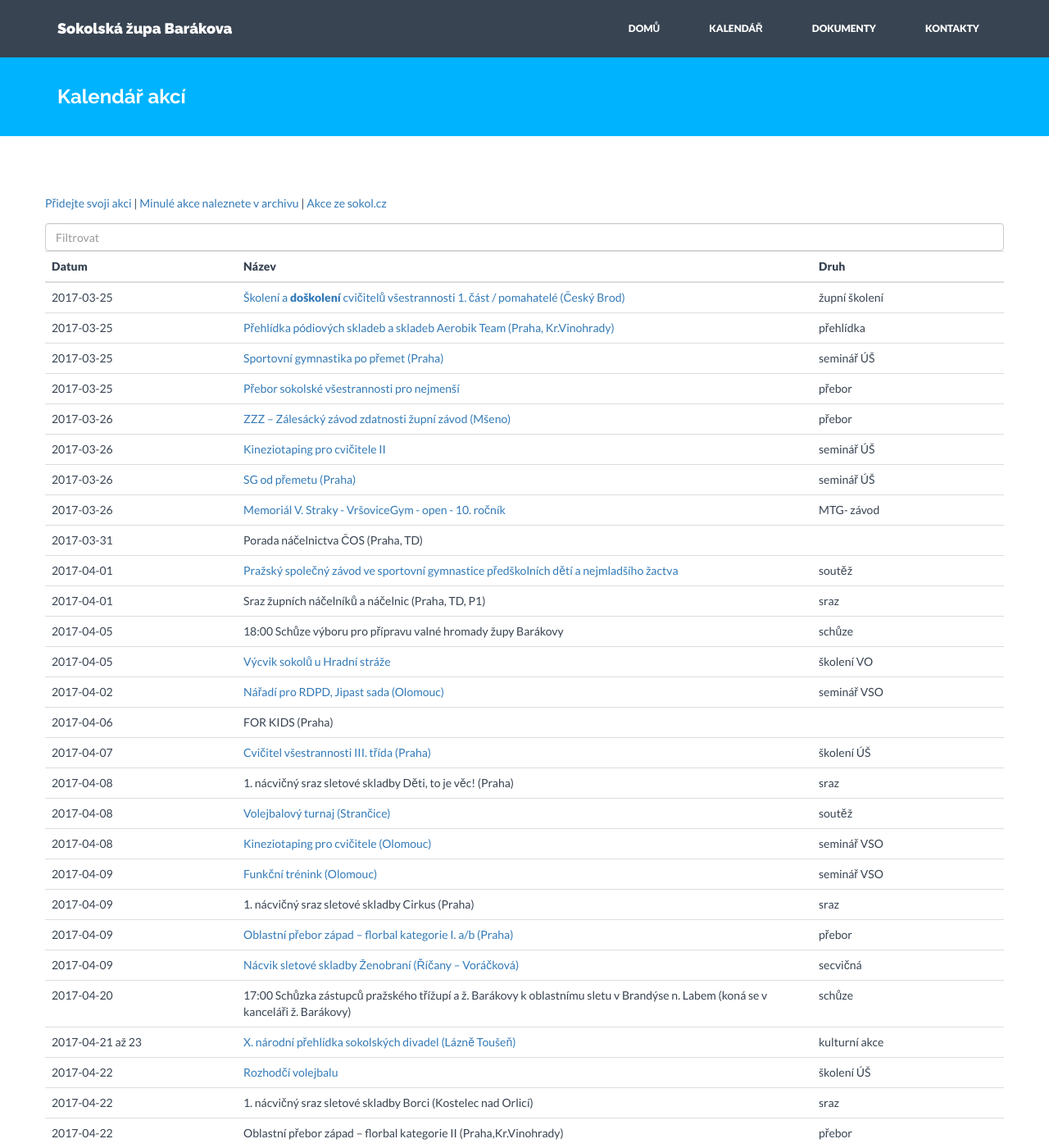
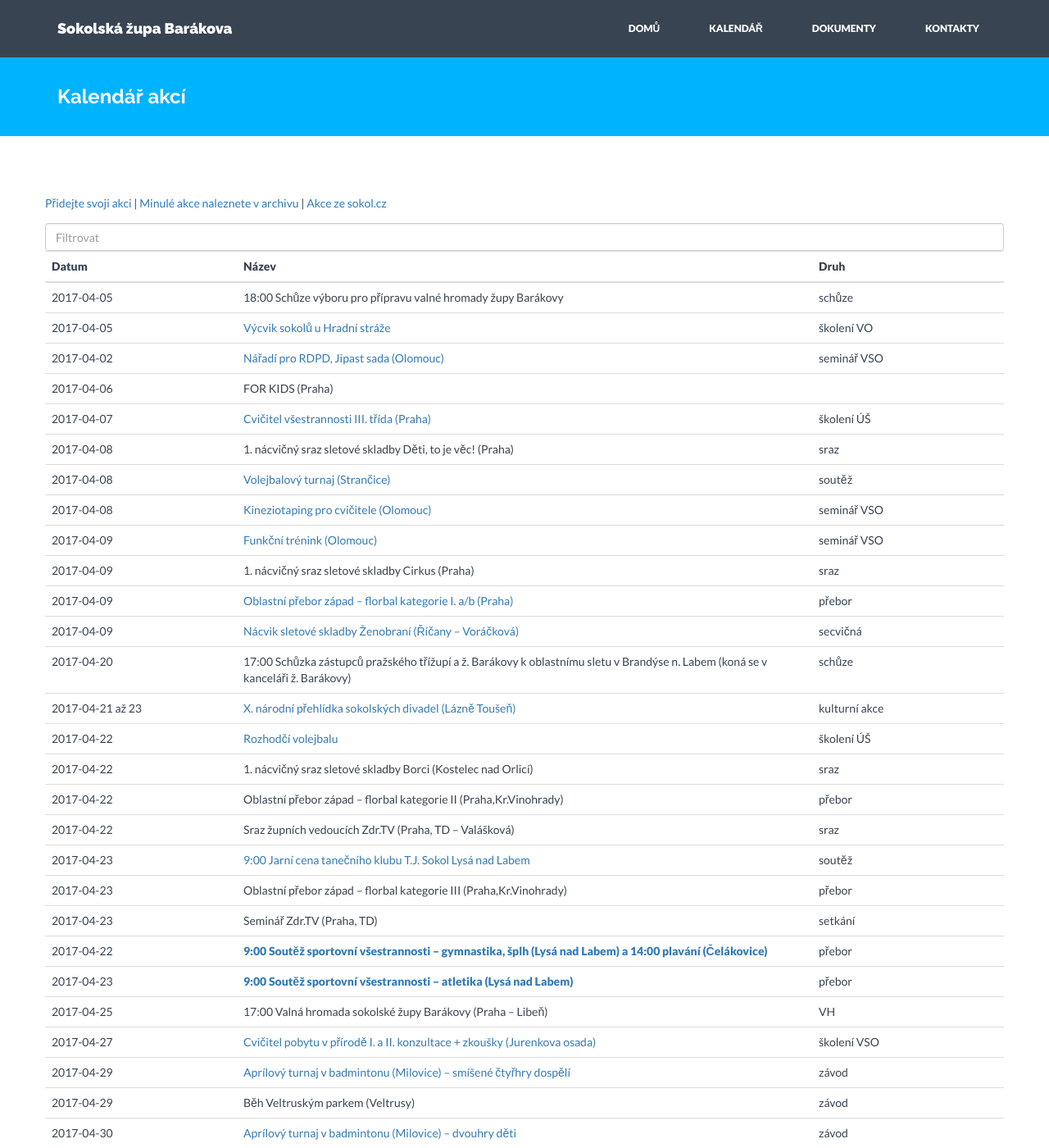
Before and after one commit to milanhybner/zbarakova.cz, a Jekyll site: the page built from akce.md, in a window 1280 px wide and 1400 px high. Shown: the whole window at 82% size. Built offline with Jekyll 4.4.1, drawn with Linux system fonts in a browser that asks for light colours; nearby versions of some CDN libraries; some of the changed text lies outside the part shown.

Commit message:
Aktualizovány odkazy na přihlášku a rozpis přeboru
Aktualizovány odkazy na přihlášku a rozpis přeboru ve sportovní všestrannosti ve dnech 22.-23. 4. 2017 (změnil se termín konání gymnastiky a plavání).

```diff
--- a/_data/akce-archiv.yaml
+++ b/_data/akce-archiv.yaml
@@ -679,3 +679,61 @@
   nazev: Seminář cestou zdraví (T.J. Sokol Kralupy nad Vltavou)
   url: https://drive.google.com/open?id=0B0w6gDorCVUkMFJybkdwUEo5Vl9JMTNQQVJFUF9RdGZ1ZWVr
   druh: seminář
+
+- datum: 2017-03-25
+  nazev: Školení a <b>doškolení</b> cvičitelů všestrannosti 1. část / pomahatelé (Český Brod)
+  url: http://www.zbarakova.cz/ov/vzdelavani.html
+  druh: župní školení
+
+- datum: 2017-03-25
+  nazev: Přehlídka pódiových skladeb a skladeb Aerobik Team (Praha, Kr.Vinohrady)
+  url: https://drive.google.com/open?id=0B0w6gDorCVUkeHRQZGsyLXpFYnFmT0hpXzhsenhMUUJFUWUw
+  druh: přehlídka
+
+- datum: 2017-03-25
+  nazev: Sportovní gymnastika po přemet (Praha)
+  url: http://www.sokol.eu/obsah/7160
+  druh: seminář ÚŠ
+
+- datum: 2017-03-25
+  nazev: Přebor sokolské všestrannosti pro nejmenší
+  url: https://drive.google.com/open?id=0B0w6gDorCVUkQWdxZWNtazQxMmFtcV9qRDlpNEM0Qy0yUVZN
+  druh: přebor
+
+- datum: 2017-03-26
+  nazev: ZZZ – Zálesácký závod zdatnosti župní závod (Mšeno)
+  url: https://www.sokol.cz/sokol/index.php?action=zobrazakci&id=1488058201
+  druh: přebor
+
+- datum: 2017-03-26
+  nazev: Kineziotaping pro cvičitele II
+  url: http://www.sokol.eu/obsah/7148
+  druh: seminář ÚŠ
+
+
+- datum: 2017-03-26
+  nazev: SG od přemetu (Praha)
+  url: http://www.sokol.eu/obsah/7161
+  druh: seminář ÚŠ
+
+
+- datum: 2017-03-26
+  nazev: Memoriál V. Straky - VršoviceGym - open - 10. ročník
+  url: https://www.sokol.cz/data/akce/2017/1487540060_1.doc
+  druh: MTG- závod
+
+
+- datum: 2017-03-31
+  nazev: Porada náčelnictva ČOS (Praha, TD)
+  url:
+  druh:
+
+- datum: 2017-04-01
+  nazev: Pražský společný závod ve sportovní gymnastice předškolních dětí a nejmladšího žactva
+  url: https://www.sokol.cz/sokol/index.php?action=zobrazakci&id=1487068851
+  druh: soutěž
+
+- datum: 2017-04-01
+  nazev: Sraz župních náčelníků a náčelnic (Praha, TD, P1)
+  url:
+  druh: sraz
--- a/_data/akce.yaml
+++ b/_data/akce.yaml
@@ -1,61 +1,3 @@
-- datum: 2017-03-25
-  nazev: Školení a <b>doškolení</b> cvičitelů všestrannosti 1. část / pomahatelé (Český Brod)
-  url: http://www.zbarakova.cz/ov/vzdelavani.html
-  druh: župní školení
-
-- datum: 2017-03-25
-  nazev: Přehlídka pódiových skladeb a skladeb Aerobik Team (Praha, Kr.Vinohrady)
-  url: https://drive.google.com/open?id=0B0w6gDorCVUkeHRQZGsyLXpFYnFmT0hpXzhsenhMUUJFUWUw
-  druh: přehlídka
-
-- datum: 2017-03-25
-  nazev: Sportovní gymnastika po přemet (Praha)
-  url: http://www.sokol.eu/obsah/7160
-  druh: seminář ÚŠ
-
-- datum: 2017-03-25
-  nazev: Přebor sokolské všestrannosti pro nejmenší
-  url: https://drive.google.com/open?id=0B0w6gDorCVUkQWdxZWNtazQxMmFtcV9qRDlpNEM0Qy0yUVZN
-  druh: přebor
-
-- datum: 2017-03-26
-  nazev: ZZZ – Zálesácký závod zdatnosti župní závod (Mšeno)
-  url: https://www.sokol.cz/sokol/index.php?action=zobrazakci&id=1488058201
-  druh: přebor
-
-- datum: 2017-03-26
-  nazev: Kineziotaping pro cvičitele II
-  url: http://www.sokol.eu/obsah/7148
-  druh: seminář ÚŠ
-
-
-- datum: 2017-03-26
-  nazev: SG od přemetu (Praha)
-  url: http://www.sokol.eu/obsah/7161
-  druh: seminář ÚŠ
-
-
-- datum: 2017-03-26
-  nazev: Memoriál V. Straky - VršoviceGym - open - 10. ročník
-  url: https://www.sokol.cz/data/akce/2017/1487540060_1.doc
-  druh: MTG- závod
-
-
-- datum: 2017-03-31
-  nazev: Porada náčelnictva ČOS (Praha, TD)
-  url:
-  druh:
-
-- datum: 2017-04-01
-  nazev: Pražský společný závod ve sportovní gymnastice předškolních dětí a nejmladšího žactva
-  url: https://www.sokol.cz/sokol/index.php?action=zobrazakci&id=1487068851
-  druh: soutěž
-
-- datum: 2017-04-01
-  nazev: Sraz župních náčelníků a náčelnic (Praha, TD, P1)
-  url:
-  druh: sraz
-
 - datum: 2017-04-05
   nazev: 18:00 Schůze výboru pro přípravu valné hromady župy Barákovy
   url:
@@ -93,11 +35,6 @@
   nazev: Volejbalový turnaj (Strančice)
   url: http://sokol-strancice.webnode.cz/news/plan-akci-v-sokolovne/
   druh: soutěž
-
-# - datum: 2017-04-08
-#   nazev: Oblastní přebor východ – florbal kategorie II (Brno 1)
-#   url:
-#   druh: přebor
 
 - datum: 2017-04-08
   nazev: Kineziotaping pro cvičitele (Olomouc)
@@ -147,13 +84,6 @@
   url:
   druh: sraz
 
-
-# - datum: 2017-04-22
-#   nazev: Oblastní přebor východ – florbal kategorie I.a + I.b (Frýdlant nad Ostr)
-#   url:
-#   druh: přebor
-
-
 - datum: 2017-04-22
   nazev: Oblastní přebor západ – florbal kategorie II (Praha,Kr.Vinohrady)
   url:
@@ -182,20 +112,14 @@
   url:
   druh: setkání
 
-
-# - datum: 2017-04-29
-#   nazev: Oblastní přebor východ – florbal kategorie III (Šumperk).
-#   url:
-#   druh: přebor
-
 - datum: 2017-04-22
-  nazev: Soutěž sportovní všestrannosti – gymnastika a šplh (Lysá nad Labem)
-  url:
+  nazev: <b>9:00 Soutěž sportovní všestrannosti – gymnastika, šplh (Lysá nad Labem) a 14:00 plavání (Čelákovice)</b>
+  url: http://www.zbarakova.cz/ov/souteze.html
   druh: přebor
 
 - datum: 2017-04-23
-  nazev: Soutěž sportovní všestrannosti – plavání a atletika (Čelákovice)
-  url:
+  nazev: <b>9:00 Soutěž sportovní všestrannosti – atletika (Lysá nad Labem)</b>
+  url: http://www.zbarakova.cz/ov/souteze.html
   druh: přebor
 
 - datum: 2017-04-25
--- a/ov/souteze.md
+++ b/ov/souteze.md
@@ -8,30 +8,21 @@
 V roce 2017 se přebor župy Barákovy ve sportovní všestrannosti bude konat ve dnech 22. a 23. dubna 2017. Soutěž se skládá ze tří částí:
 
 1. gymnastika a šplh,
-2. atletika
-3. plavání.
+2. plavání,
+3. atletika
 
-* [Rozpis soutěže sportovní všestrannosti ČOS na cvičební rok 2016/2017](https://drive.google.com/open?id=0B0w6gDorCVUkbEhkWUszcFRoUFU)
-* [Přihláška na soutěž sportovní všestrannosti ČOS na cvičební rok 2016/2017](https://drive.google.com/open?id=0B0w6gDorCVUkOGQzZnVwZHJ5RkE)
-* [Přihláška na župní přebor všestrannosti nejmladšího žactva 13. 5. 2017](https://drive.google.com/open?id=0B0w6gDorCVUkQ0ZvN01KWGxVRG8)
-* [Rozpis župního přeboru sokolské všestrannosti na cvičební rok 2017 – nejmladší žactvo](https://drive.google.com/open?id=0B0w6gDorCVUkX3NrY3FKc01UN28)
+* [Přihláška na soutěž sportovní všestrannosti ČOS na cvičební rok 2016/2017](https://drive.google.com/open?id=0B0w6gDorCVUkU3pnUFlDZDRGaXRYRGxOYVVYS0d3VFEzQTdr) (_aktualizováno 2017-04-04_)
+* [Rozpis župního přeboru sokolské všestrannosti](https://drive.google.com/open?id=0B0w6gDorCVUkZjlNWHc3QW5Da1ZXaURWeThTazNuajN4Sl9N) (_aktualizováno 2017-04-04_)
+
 * [Závodní sestavy sportovní gymnastiky ženských složek](https://drive.google.com/open?id=0B0w6gDorCVUkUk9kcC1tRW14b0E)
 * [Závodní sestavy sportovní gymnastiky mužských složek](https://drive.google.com/open?id=0B0w6gDorCVUkdlBFb3ZUMjZ4Wkk)
 
+Pro děti narozené dříve než v roce 2010 je určen samostaný župní přebor sokolské všestrannosti nejmladšího žactva
+
+* [Přihláška na župní přebor všestrannosti nejmladšího žactva 13. 5. 2017](https://drive.google.com/open?id=0B0w6gDorCVUkQ0ZvN01KWGxVRG8)
+* [Rozpis župního přeboru sokolské všestrannosti na cvičební rok 2017 – nejmladší žactvo](https://drive.google.com/open?id=0B0w6gDorCVUkX3NrY3FKc01UN28)
+
+---
 
 
-## Zálesácký závod zdatnosti
-
-* [Oficiální stránka ZZZ](http://sokol.eu/obsah/5452/zalesacky-zavod-zdatnosti)
-
-## Malý TeamGym
-
-* [Rozpis soutěže Malý TeamGym pro rok 2016/2017](https://drive.google.com/open?id=0B0w6gDorCVUkSms0SVZJbnVyRmdqZklQeC1Bd2lTYkhYemJN)
-
-## TeamGym junior
-
-*[Rozpis soutěže TeamGym Junior pro cvičební rok 2016/2017](https://drive.google.com/open?id=0B0w6gDorCVUkN3FKbVE1eW41N1BqeURTRjVHUHdtaUFhUGFJ)
-
-## Florbal
-
-* [Rozpis soutěže OV ČOS ve florbalu](https://drive.google.com/open?id=0B0QIXsJ5v2H9YUNhV0k4R1c1RnM)
+Informace o dalších soutěžích naleznete na [http://sokol.eu/obsah/5361/souteze-odbor-vsestrannosti](http://sokol.eu/obsah/5361/souteze-odbor-vsestrannosti).
```
Also changed, not shown: _data/dokumenty.yaml (+2 -6 lines).
